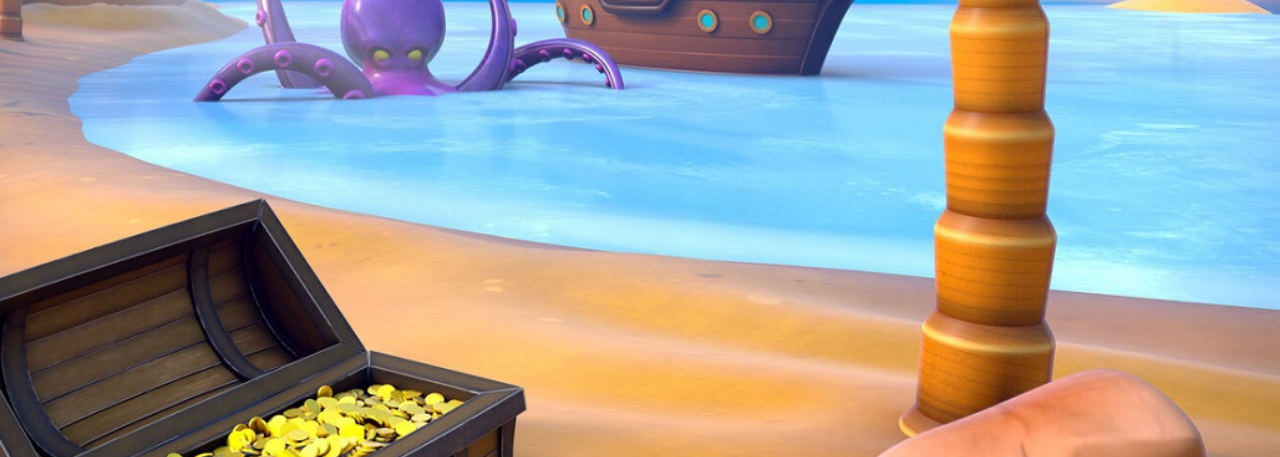
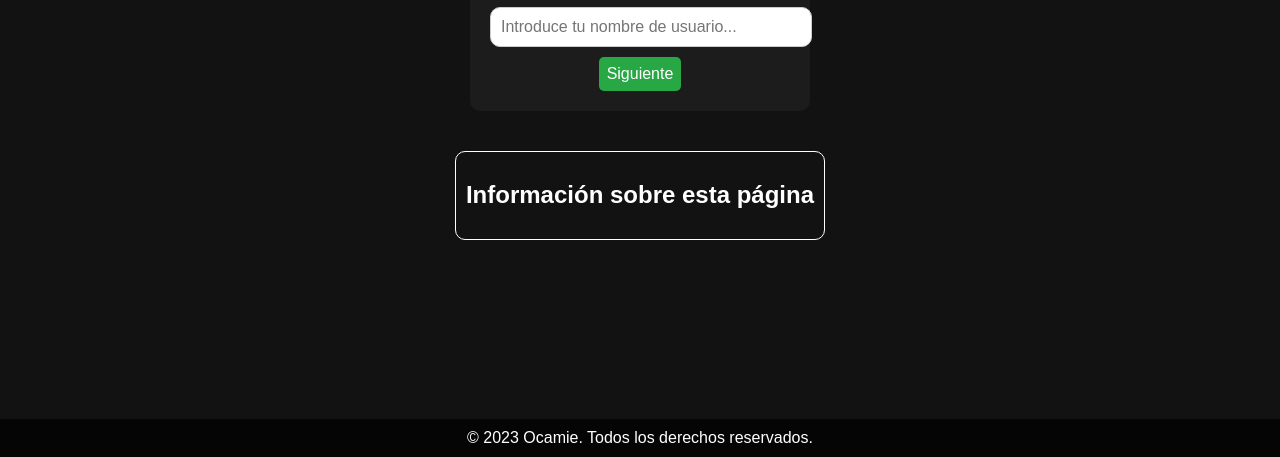
Before and after one commit to Ocamie/RobuxGratis, a plain HTML site: page index.html in a window 1280 px wide. Shown: the part 343-800 px from the top of the page. Drawn offline with Linux system fonts and the light colour scheme.

Commit message:
index.html

```diff
--- a/index.html
+++ b/index.html
@@ -7,20 +7,26 @@
     <style>
         body {
             font-family: Arial, sans-serif;
-            background-image: url('download.jpg');
-            background-size: cover;
+            background-color: #121212; /* Fondo más oscuro */
             color: white;
             text-align: center;
+            display: flex;
+            flex-direction: column;
+            align-items: center;
+            justify-content: center;
+            height: 100vh;
+            margin: 0;
         }
         .username-section {
             background-color: rgba(30, 30, 30, 0.8);
             padding: 20px;
             border-radius: 10px;
-            margin-top: 20px;
+            margin: 20px 0; /* Espacio entre elementos */
             display: inline-block;
+            width: 300px; /* Ancho fijo */
         }
         #info-section {
-            margin-top: 20px;
+            margin: 20px 0; /* Espacio entre elementos */
             border: 1px solid white;
             border-radius: 10px;
             padding: 10px;
@@ -34,9 +40,12 @@
             text-align: left;
         }
         footer {
-            margin-top: 20px;
+            margin-top: 30px; /* Espacio adicional entre elementos y pie de página */
             padding: 10px;
             background-color: rgba(0, 0, 0, 0.7);
+            width: 100%;
+            position: absolute;
+            bottom: 0;
         }
     </style>
 </head>
@@ -61,7 +70,7 @@
 
         <button id="submit-button" type="button" style="width: auto; padding: 8px; border: none; border-radius: 5px;
                                 background-color: #28a745; color: white; font-size: 16px; cursor: pointer;
-                                margin-top: 10px; margin-left: 10px;">Siguiente</button>
+                                margin-top: 10px;">Siguiente</button>
 
         <div id="confirmation-message" style="margin-top: 20px; color: white; display: none;"></div>
     </section>
```
